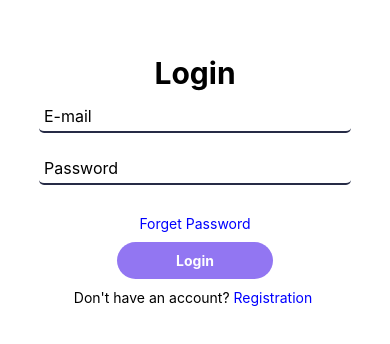
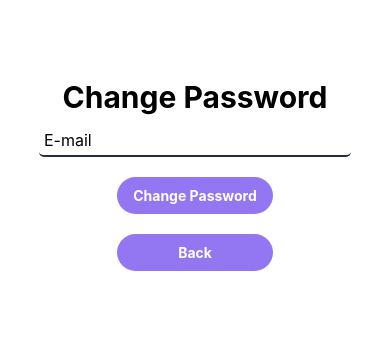
Before and after one commit to 64070018/mobile-Rubheal, a React Native app in the folder RUBHEAL/: screen /Forgot in a window 390 px wide. Shown: the part 262-606 px from the top of the page. Built offline with nearby package versions, Linux system fonts and the light colour scheme; no server answers; grey boxes are pictures that could not be loaded; what react-native-responsive-dimensions would draw is missing.

Commit message:
forgot password

```diff
--- a/RUBHEAL/navigations/navigation.js
+++ b/RUBHEAL/navigations/navigation.js
@@ -26,6 +26,8 @@ import Register from "../screens/RegistrationScreen.js";
 import CustomHeaderButton from "../CustomButton/CustomHeaderButton.js";
 import CreateScreen from "../screens/CreateScreen.js";
 import UpdateScreen from "../screens/UpdateScreen.js";
+import ForgotPasswordScreen from "../screens/ForgotPasswordScreen.js"
+
 
 
 
@@ -137,8 +139,9 @@ function Navigation() {
 function LoginRegister() {
     return (
 
-        <LoginNavigator.Navigator initialRouteName="Login">
+        <LoginNavigator.Navigator>
             <LoginNavigator.Screen name="Login" component={LoginScreen} options={{ headerShown: false }} />
+            <LoginNavigator.Screen name="Forgot" component={ForgotPasswordScreen} options={{headerShown : false}} />
             <LoginNavigator.Screen name="Register" component={Register} options={{ headerShown: false }} />
             <LoginNavigator.Screen name="HomePage" component={TabNavigator} options={{ headerShown: false }} />
             <LoginNavigator.Screen name="OrderDetail" component={OrderDetail} />
--- /dev/null
+++ b/RUBHEAL/screens/ForgotPasswordScreen.js
@@ -0,0 +1,79 @@
+import React, { useState } from 'react';
+import { useNavigation } from '@react-navigation/core';
+import { StyleSheet, Text, View, Image, TextInput, TouchableOpacity } from 'react-native';
+import { responsiveHeight, responsiveWidth } from "react-native-responsive-dimensions";
+import {auth} from "../database"
+
+const ForgotPasswordScreen = () => {
+    const [email, setEmail] = useState('');
+    const navigation = useNavigation();
+
+    const ChangePassword = () => {
+        auth.sendPasswordResetEmail(email).then(() => {
+            alert("Password reset email sent");
+            navigation.replace("Login")
+
+        }).catch((err) => {
+            alert(err.message); // Display the error message
+        });
+    }
+
+    return (
+        <View style={styles.container}>
+            <Image source={{ uri: 'https://media.discordapp.net/attachments/1133043763456000071/1151545256026849290/logo2.png' }} style={styles.logo} />
+            <Text style={styles.title}> Change Password {'\n'}</Text>
+            <TextInput style={styles.input} placeholder='E-mail' keyboardType='email-address' value={email}
+                onChangeText={text => setEmail(text)} />
+            <TouchableOpacity style={[styles.button, { margin: 10, width: '40%' }]} onPress={ChangePassword}>
+                <Text style={styles.buttonText}>Change Password</Text>
+            </TouchableOpacity>
+            <TouchableOpacity style={[styles.button, { margin: 10, width: '40%' }]} onPress={() => navigation.navigate("Login")}>
+                <Text style={styles.buttonText}>Back</Text>
+            </TouchableOpacity>
+            <View style={{ flexDirection: 'row', fontSize: 12, }}>
+            </View>
+        </View>
+    );
+}
+
+const styles = StyleSheet.create({
+    container: {
+        flex: 1,
+        backgroundColor: 'white',
+        alignItems: 'center',
+        justifyContent: 'center',
+    },
+    logo: {
+        width: responsiveWidth(40),
+        height: responsiveHeight(20),
+        marginBottom: 40,
+        borderRadius: 100,
+    },
+    input: {
+        fontSize: 16,
+        borderBottomColor: "#262B46",
+        backgroundColor: '#fff',
+        width: "80%",
+        borderBottomWidth: 2,
+        borderRadius: 5,
+        padding: 5,
+        marginVertical: 10
+    },
+    title: {
+        fontSize: 30,
+        fontWeight: 'bold',
+    },
+    button: {
+        backgroundColor: '#9276F2',
+        borderRadius: 50,
+        padding: 10,
+        alignItems: 'center',
+        justifyContent: 'center',
+    },
+    buttonText: {
+        color: 'white',
+        fontWeight: 'bold',
+    },
+});
+
+export default ForgotPasswordScreen;
--- a/RUBHEAL/screens/HomeScreen.js
+++ b/RUBHEAL/screens/HomeScreen.js
@@ -298,7 +298,7 @@ const HomeScreen = ({ navigation, route }, props) => {
               <Image source={{ uri: 'https://cdn-icons-png.flaticon.com/512/3300/3300371.png' }} style={styles.catagory} />
               <Text style={styles.catTitle}>CLOTHES</Text>
             </TouchableOpacity>
-            <TouchableOpacity style={styles.cat} onPress={() => setCate("accessories")}>
+            <TouchableOpacity style={styles.cat} onPress={() => setCate("accessory")}>
               <Image source={{ uri: 'https://cdn-icons-png.flaticon.com/512/7695/7695930.png' }} style={styles.catagory} />
               <Text style={styles.catTitle}>ACCESSORY</Text>
             </TouchableOpacity>
--- a/RUBHEAL/screens/UpdateScreen.js
+++ b/RUBHEAL/screens/UpdateScreen.js
@@ -36,7 +36,7 @@ const UpdateScreen = (props) => {
         });
 
         const source = { uri: result.assets[0].uri };
-        setImage(source);
+
 
 
 
@@ -49,7 +49,7 @@ const UpdateScreen = (props) => {
         const downloadURL = await getDownloadURL(imageRef);
 
 
-
+        setImage(downloadURL)
         setFileImage(downloadURL)
 
 
@@ -145,7 +145,7 @@ const UpdateScreen = (props) => {
                     <View style={styles.content}>
                         {/* <Text style={styles.title}> Update {'\n'}</Text> */}
 
-                        <Text style={styles.label}>Name {fileImage}</Text>
+                        <Text style={styles.label}>Name </Text>
                         <TextInput style={styles.input} value={values.name} onBlur={() => setFieldTouched('name')} onChangeText={handleChange('name')} />
                         {touched.name && errors.name && (
                             <Text style={{ color: 'red' }}>{errors.name}</Text>
```
